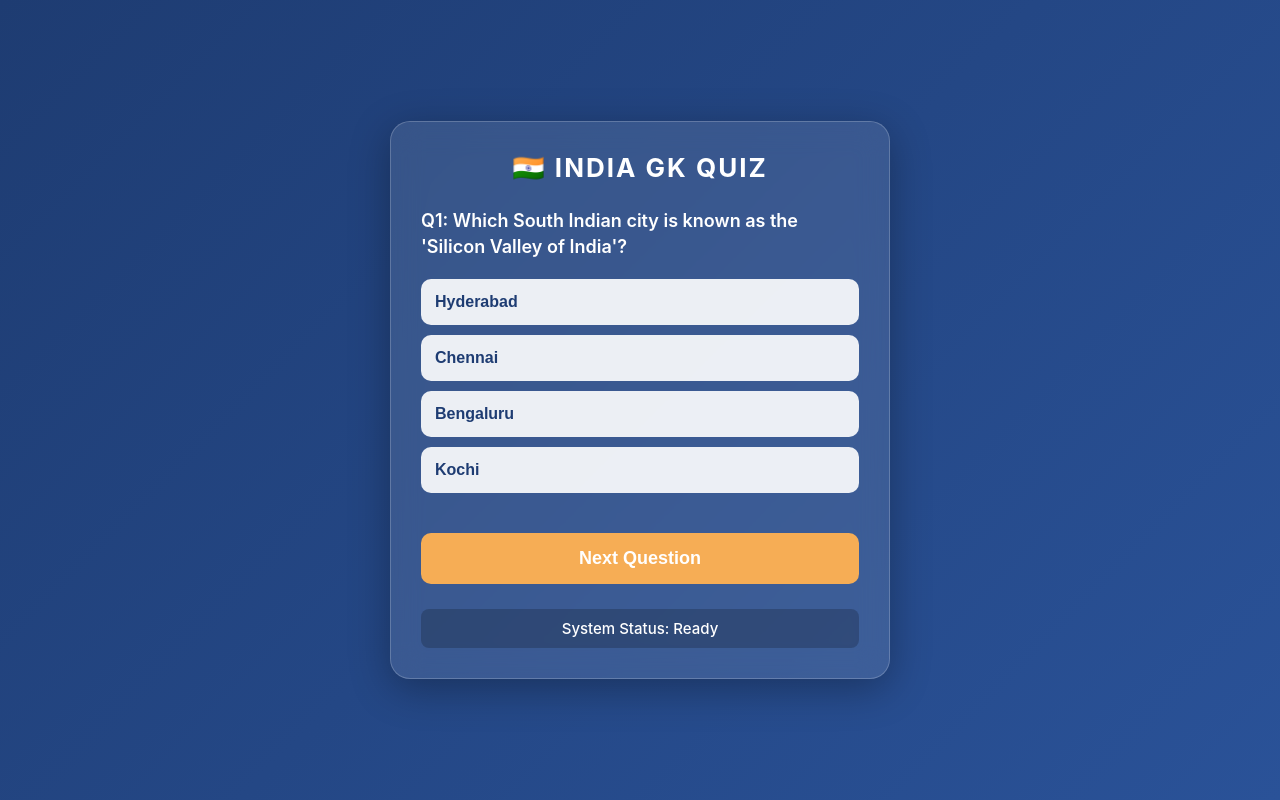
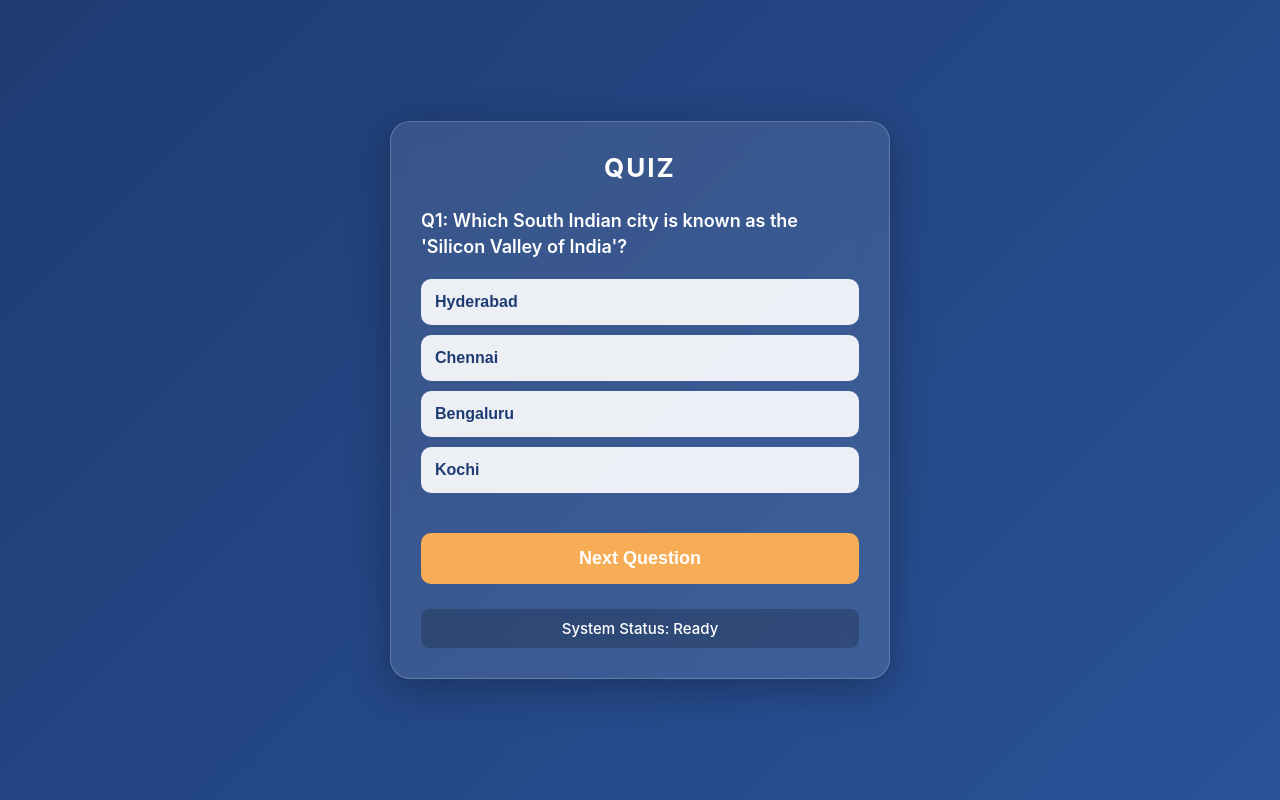
Before and after one commit to GaloreSYS/rpi5-control-panel, a website: page public/index.html in a window 1280 px wide. Drawn offline with Linux system fonts and the light colour scheme.

Commit message:
Update index.html

```diff
--- a/public/index.html
+++ b/public/index.html
@@ -3,7 +3,7 @@
 <head>
   <meta charset="UTF-8">
   <meta name="viewport" content="width=device-width, initial-scale=1.0">
-  <title>India GK Quiz Lock</title>
+  <title>Quiz</title>
   <style>
     * { margin: 0; padding: 0; box-sizing: border-box; }
     body {
@@ -39,7 +39,7 @@
 </head>
 <body>
   <div class="container">
-    <h1>🇮🇳 India GK Quiz</h1>
+    <h1>Quiz</h1>
 
     <div id="quiz-box">
       <div class="quiz-container">
```
